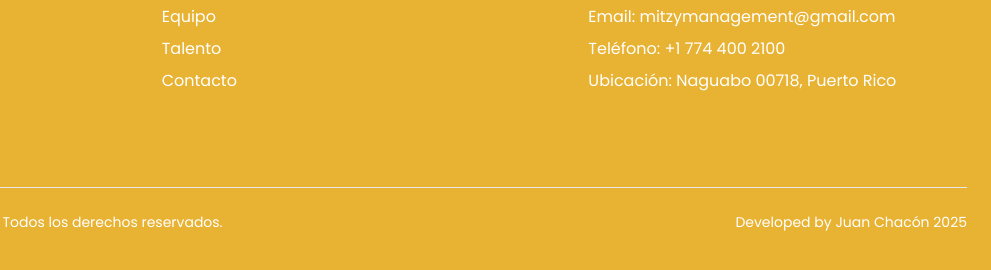
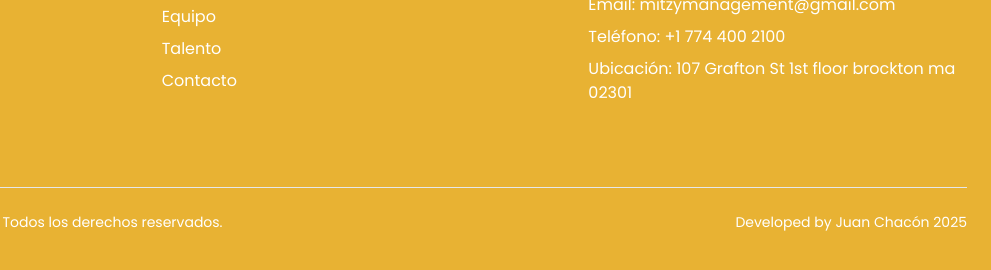
Before and after one commit to juanchacon2021/mcmanagement, a plain HTML site: page index.html in a window 1280 px wide. Shown: the part 9080-9350 px from the top of the page, 289-1280 px from the left. Drawn offline with nearby package versions, Linux system fonts and the light colour scheme.

Commit message:
Actualizar ubicación en la sección de contacto

```diff
--- a/index.html
+++ b/index.html
@@ -913,7 +913,7 @@
           <li><span class="text-[#E6AF2E]">Facebook:</span> <a href="https://www.facebook.com/profile.php?id=100090435511229" target="_blank" class="hover:text-[#E6AF2E]">MC Management</a></li>
           <li><span class="text-[#E6AF2E]">Email:</span> mitzymanagement@gmail.com</li>
           <li><span class="text-[#E6AF2E]">Teléfono:</span> +1 774 400 2100</li>
-          <li><span class="text-[#E6AF2E]">Ubicación:</span> Naguabo 00718, Puerto Rico</li>
+          <li><span class="text-[#E6AF2E]">Ubicación:</span> 107 Grafton St 1st floor brockton ma 02301</li>
         </ul>
       </div>
     </div>
```
